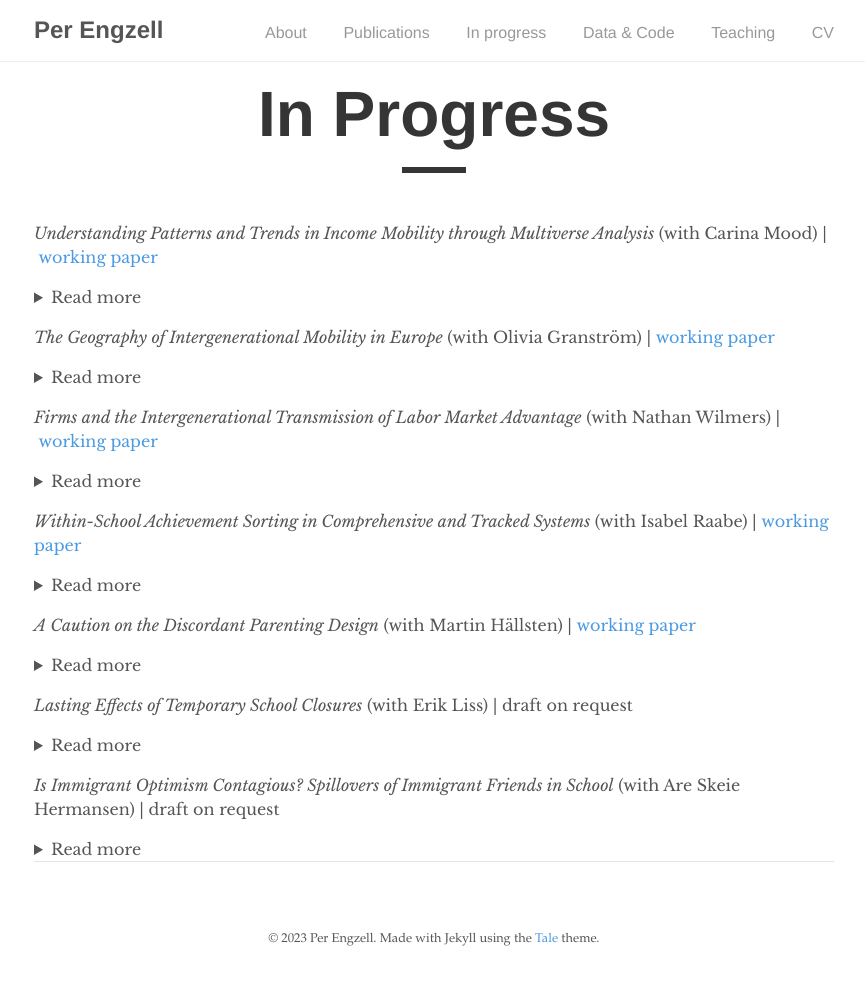
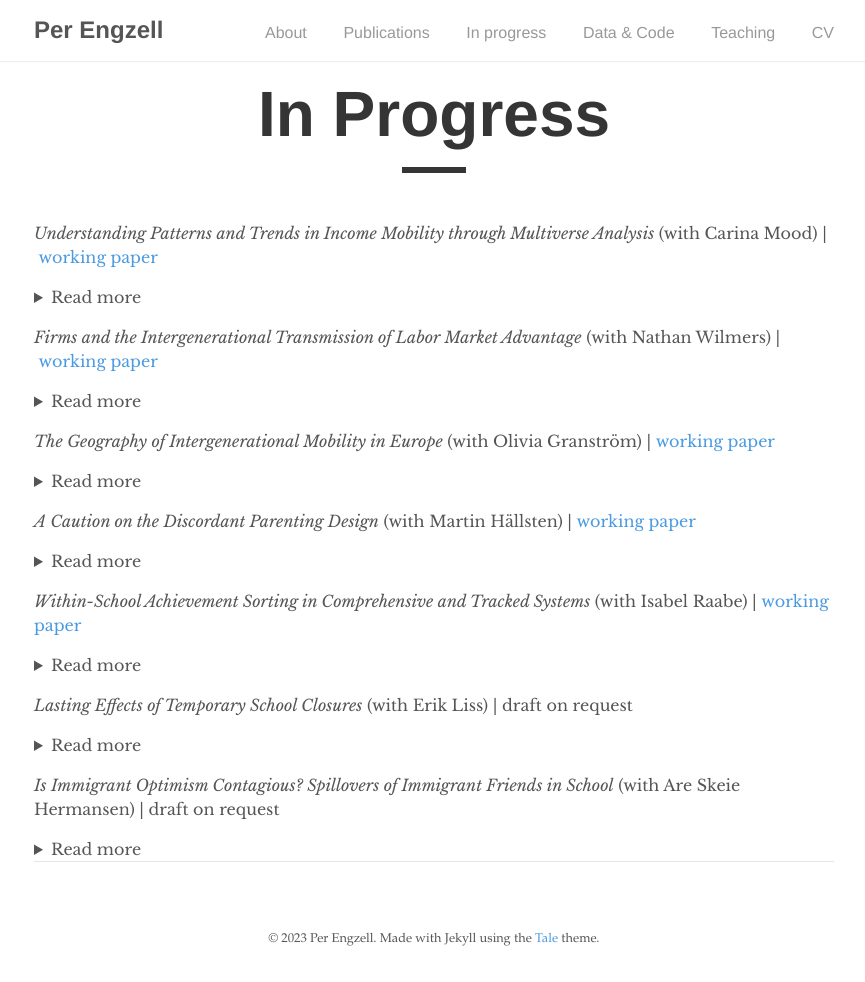
Before and after one commit to pengzell/pengzell.github.io, a Jekyll site: the page built from _pages/inprogress.md, in a window 1280 px wide. Shown: the whole page, without its empty margins (206-1071 px from the left). Built offline with Jekyll 4.4.1, drawn with Linux system fonts in a browser that asks for light colours.

Commit message:
Update inprogress.md

```diff
--- a/_pages/inprogress.md
+++ b/_pages/inprogress.md
@@ -11,28 +11,28 @@ permalink: /inprogress/
 Rising inequalities in rich countries have led to concerns that the economic ladder is getting harder to climb. Yet, research on trends in intergenerational income mobility finds conflicting results. To better understand this variation, we adopt a multiverse approach that estimates trends over 82,944 different definitions of income mobility, varying how and for whom income is measured. Our analysis draws on comprehensive register data for Swedish cohorts born 1958--1977 and their parents. We find that income mobility has declined but for reasons neglected by previous research: improved gender equality in the labor market raises intergenerational persistence in women's earnings and the household incomes of both men and women. Dominant theories that focus on childhood investments have blinded researchers to this development. Methodologically, we show how multiverse analysis can be used with abduction---inference to the best explanation---to improve theory building in social science.
 </details>
 
+*Firms and the Intergenerational Transmission of Labor Market Advantage* (with Nathan Wilmers) | [working paper](https://osf.io/preprints/socarxiv/mv3e9)
+<details>
+<summary>Read more</summary>
+Recent research finds that pay inequality stems both from firm pay-setting and from workers’ individual characteristics. Yet, intergenerational mobility research remains focused on transmission of individual traits, and has failed to test how firms shape the inheritance of inequality. We study this question using three decades of Swedish population register data, and decompose the intergenerational earnings correlation into firm pay premiums and stable worker effects. One quarter of the intergenerational earnings correlation at midlife is explained by sorting between firms with unequal pay. Employer or industry inheritance account for a surprisingly small share of this firm-based earnings transmission. Instead, children from high-income backgrounds benefit from matching with high-paying firms irrespective of the sources of parents’ earnings advantage. Our analysis reveals how an imperfectly competitive labor market provides an opening for skill-based rewards in one generation to become class-based advantages in the next.
+</details>
+
 *The Geography of Intergenerational Mobility in Europe* (with Olivia Granström) | [working paper](https://osf.io/preprints/socarxiv/gzwha)
 <details>
 <summary>Read more</summary>
 How do opportunities for intergenerational mobility depend on the place where you live? We address this question using European Social Survey data, studying the association in occupational rank and social class between parents and children, and how it varies by region. Both ways of measuring occupational mobility produce similar results but there is a clear distinction between upward mobility, largely driven by structural change, and relative mobility which is thought to closer reflect (in)equality of opportunity. Capital regions are hubs of absolute upward, but not always relative, mobility. Absolute upward mobility is correlated with a range of human capital, labor market, demographic, and socio-spatial characteristics. By contrast, the only robust predictor of relative mobility is income differences between social classes. More inequality entails less mobility, and this relationship holds within countries.
 </details>
 
-*Firms and the Intergenerational Transmission of Labor Market Advantage* (with Nathan Wilmers) | [working paper](https://osf.io/preprints/socarxiv/mv3e9)
+*A Caution on the Discordant Parenting Design* (with Martin Hällsten) | [working paper](https://osf.io/preprints/socarxiv/rx4z6)
 <details>
 <summary>Read more</summary>
-Recent research finds that pay inequality stems both from firm pay-setting and from workers’ individual characteristics. Yet, intergenerational mobility research remains focused on transmission of individual traits, and has failed to test how firms shape the inheritance of inequality. We study this question using three decades of Swedish population register data, and decompose the intergenerational earnings correlation into firm pay premiums and stable worker effects. One quarter of the intergenerational earnings correlation at midlife is explained by sorting between firms with unequal pay. Employer or industry inheritance account for a surprisingly small share of this firm-based earnings transmission. Instead, children from high-income backgrounds benefit from matching with high-paying firms irrespective of the sources of parents’ earnings advantage. Our analysis reveals how an imperfectly competitive labor market provides an opening for skill-based rewards in one generation to become class-based advantages in the next.
+Recent studies use family fixed effects to estimate the influence of parental characteristics on children, a practice we call the “discordant parenting design”. This approach is valid only if treatment effects are equal within and between families. This assumption is mostly not informed by relevant theory and, we argue, unlikely to hold in practice. In addition, within-family confounding, reverse causality, and selection into identification complicate the interpretation of these studies further. We discuss three applied examples—the effects of parenting, family income, and neighborhood context—and provide some general guidance. To avoid misinterpretation, researchers should have a strong grasp of the variance that enters into estimation, and not just the potential confounders that a given strategy is designed to deal with.
 </details>
 
 *Within-School Achievement Sorting in Comprehensive and Tracked Systems* (with Isabel Raabe) | [working paper](https://osf.io/preprints/socarxiv/x6cbt)
 <details>
 <summary>Read more</summary>
 Why do inequalities in schooling persist, even in relatively egalitarian school systems? This paper examines within-school sorting as an explanation. We use classroom data on friendship networks in 480 European secondary schools, and contrast comprehensive (England, Sweden) and tracked systems (Germany, Netherlands). Our question is to what extent comprehensive systems reduce achievement sorting at the level of (a) schools, (b) classrooms, and (c) friendships. Between-school variance in achievement is lower in comprehensive systems. However, this is counterbalanced by greater sorting within schools, between classrooms and, especially, in friendship networks. Still, comprehensive schools create more equal environments for two reasons. First, the difference in between-school sorting is larger than the difference in within-school sorting. Second, within-school sorting is less strongly related to social background characteristics. These findings help explain both why comprehensive schools produce more equal outcomes, and how substantial inequality can nevertheless persist.
-</details>
-
-*A Caution on the Discordant Parenting Design* (with Martin Hällsten) | [working paper](https://osf.io/preprints/socarxiv/rx4z6)
-<details>
-<summary>Read more</summary>
-Recent studies use family fixed effects to estimate the influence of parental characteristics on children, a practice we call the “discordant parenting design”. This approach is valid only if treatment effects are equal within and between families. This assumption is mostly not informed by relevant theory and, we argue, unlikely to hold in practice. In addition, within-family confounding, reverse causality, and selection into identification complicate the interpretation of these studies further. We discuss three applied examples—the effects of parenting, family income, and neighborhood context—and provide some general guidance. To avoid misinterpretation, researchers should have a strong grasp of the variance that enters into estimation, and not just the potential confounders that a given strategy is designed to deal with.
 </details>
 
 *Lasting Effects of Temporary School Closures* (with Erik Liss)
```
